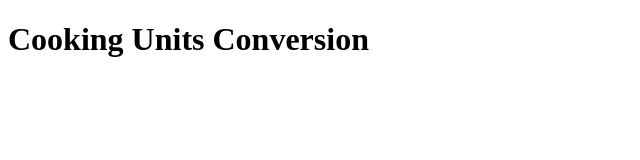
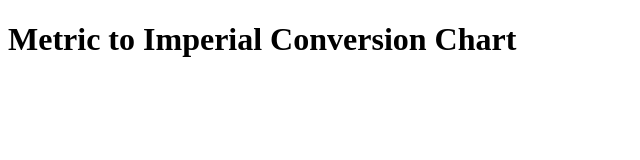
Before and after one commit to besure94/measurement-converter, a plain HTML site: page index.html in a window 1280 px wide. Shown: the whole page, without its empty margins (0-640 px from the left). Drawn offline with Linux system fonts and the light colour scheme.

Commit message:
Change name of file to 'Metric to Imperial Conversion App'.

```diff
--- a/index.html
+++ b/index.html
@@ -2,9 +2,9 @@
 <html lang="en-US">
 	<head>
 		<script src="js/scripts.js"></script>
-		<title>Cooking Units Conversion App</title>
+		<title>Metric to Imperial Conversion Chart</title>
 	</head>
 	<body>
-		<h1>Cooking Units Conversion</h1>
+		<h1>Metric to Imperial Conversion Chart</h1>
 	</body>
 </html>
```
